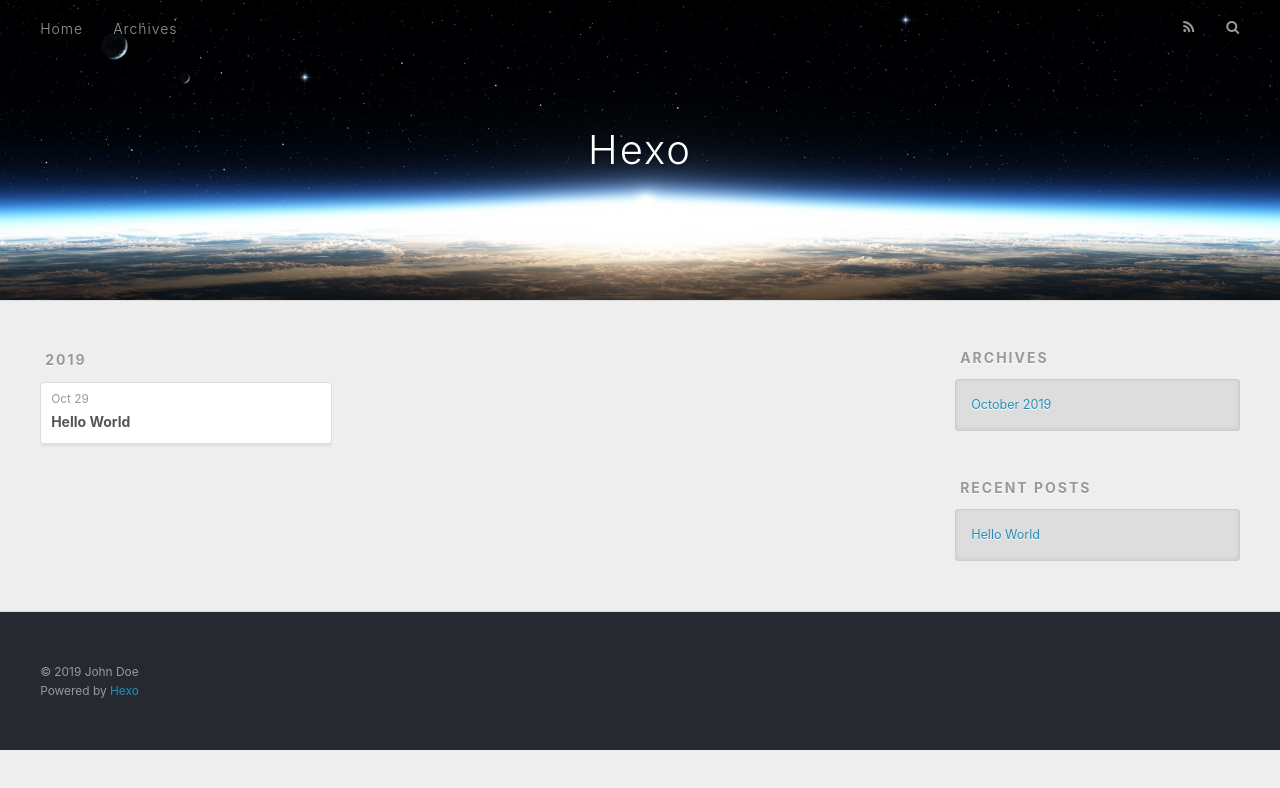
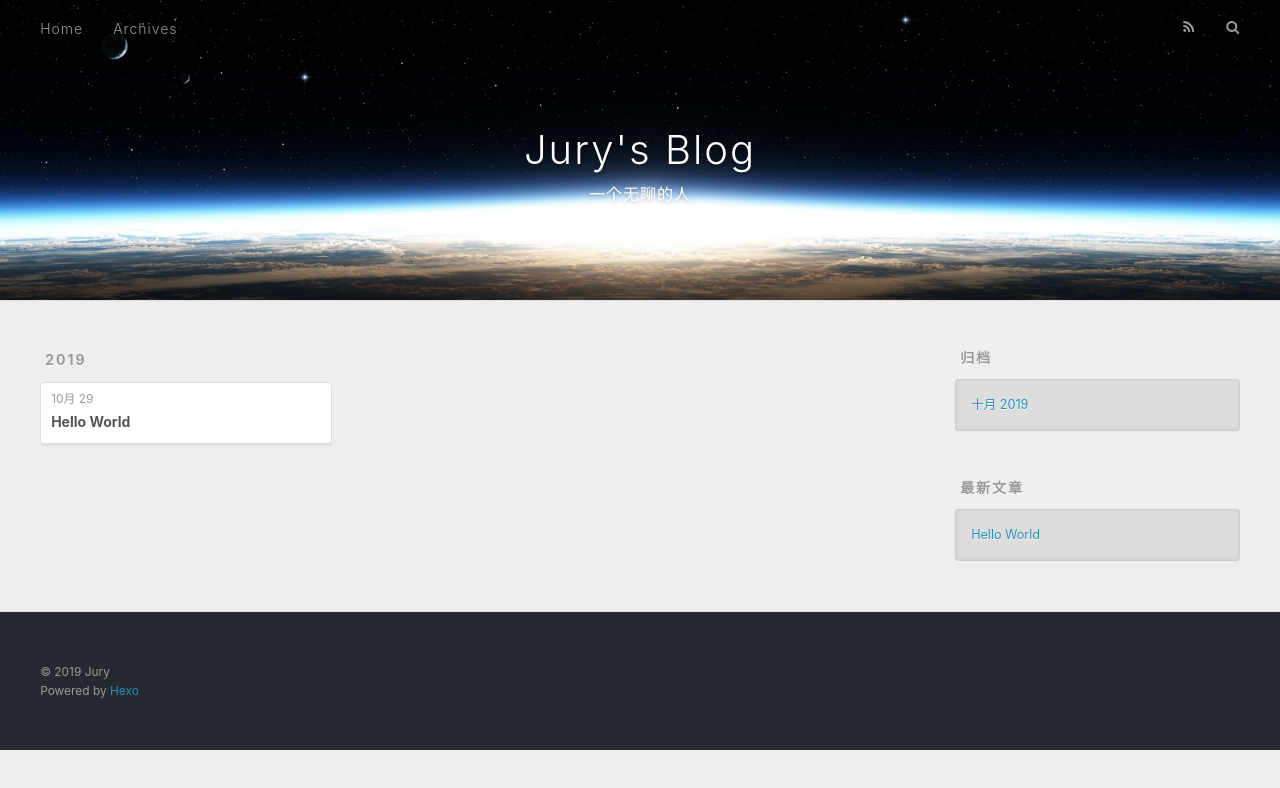
Before and after one commit to jury09/jury09.github.io, a plain HTML site: page archives/index.html in a window 1280 px wide. Drawn offline with nearby package versions, Linux system fonts and the light colour scheme.

Commit message:
Site updated: 2019-10-29 14:01:51

```diff
--- a/archives/index.html
+++ b/archives/index.html
@@ -5,16 +5,16 @@
 
 
 
-  <title>Archives | Hexo</title>
+  <title>归档 | Jury&#39;s Blog</title>
   <meta name="viewport" content="width=device-width, initial-scale=1, maximum-scale=1">
   <meta property="og:type" content="website">
-<meta property="og:title" content="Hexo">
-<meta property="og:url" content="http:&#x2F;&#x2F;yoursite.com&#x2F;archives&#x2F;index.html">
-<meta property="og:site_name" content="Hexo">
-<meta property="og:locale" content="en">
+<meta property="og:title" content="Jury&#39;s Blog">
+<meta property="og:url" content="http:&#x2F;&#x2F;jury09.github.io&#x2F;archives&#x2F;index.html">
+<meta property="og:site_name" content="Jury&#39;s Blog">
+<meta property="og:locale" content="zh-CN">
 <meta name="twitter:card" content="summary">
 
-    <link rel="alternate" href="/atom.xml" title="Hexo" type="application/atom+xml">
+    <link rel="alternate" href="/atom.xml" title="Jury&#39;s Blog" type="application/atom+xml">
 
 
     <link rel="icon" href="/favicon.png">
@@ -33,8 +33,12 @@
   <div id="header-outer" class="outer">
     <div id="header-title" class="inner">
       <h1 id="logo-wrap">
-        <a href="/" id="logo">Hexo</a>
+        <a href="/" id="logo">Jury&#39;s Blog</a>
       </h1>
+
+        <h2 id="subtitle-wrap">
+          <a href="/" id="subtitle">一个无聊的人</a>
+        </h2>
 
     </div>
     <div id="header-inner" class="inner">
@@ -50,10 +54,10 @@
 
           <a id="nav-rss-link" class="nav-icon" href="/atom.xml" title="RSS Feed"></a>
 
-        <a id="nav-search-btn" class="nav-icon" title="Search"></a>
+        <a id="nav-search-btn" class="nav-icon" title="搜索"></a>
       </nav>
       <div id="search-form-wrap">
-        <form action="//google.com/search" method="get" accept-charset="UTF-8" class="search-form"><input type="search" name="q" class="search-form-input" placeholder="Search"><button type="submit" class="search-form-submit">&#xF002;</button><input type="hidden" name="sitesearch" value="http://yoursite.com"></form>
+        <form action="//google.com/search" method="get" accept-charset="UTF-8" class="search-form"><input type="search" name="q" class="search-form-input" placeholder="Search"><button type="submit" class="search-form-submit">&#xF002;</button><input type="hidden" name="sitesearch" value="http://jury09.github.io"></form>
       </div>
     </div>
   </div>
@@ -76,7 +80,7 @@
   <div class="archive-article-inner">
     <header class="archive-article-header">
       <a href="/2019/10/29/hello-world/" class="archive-article-date">
-  <time datetime="2019-10-29T05:41:57.954Z" itemprop="datePublished">Oct 29</time>
+  <time datetime="2019-10-29T05:41:57.954Z" itemprop="datePublished">10月 29</time>
 </a>
 
 
@@ -108,9 +112,9 @@
 
 
   <div class="widget-wrap">
-    <h3 class="widget-title">Archives</h3>
+    <h3 class="widget-title">归档</h3>
     <div class="widget">
-      <ul class="archive-list"><li class="archive-list-item"><a class="archive-list-link" href="/archives/2019/10/">October 2019</a></li></ul>
+      <ul class="archive-list"><li class="archive-list-item"><a class="archive-list-link" href="/archives/2019/10/">十月 2019</a></li></ul>
     </div>
   </div>
 
@@ -118,7 +122,7 @@
 
 
   <div class="widget-wrap">
-    <h3 class="widget-title">Recent Posts</h3>
+    <h3 class="widget-title">最新文章</h3>
     <div class="widget">
       <ul>
 
@@ -138,7 +142,7 @@
 
   <div class="outer">
     <div id="footer-info" class="inner">
-      &copy; 2019 John Doe<br>
+      &copy; 2019 Jury<br>
       Powered by <a href="http://hexo.io/" target="_blank">Hexo</a>
     </div>
   </div>
```
Also changed, not shown: 2019/10/29/hello-world/index.html (+17 -13 lines), archives/2019/10/index.html (+18 -14 lines), archives/2019/index.html (+18 -14 lines), index.html (+18 -14 lines).
